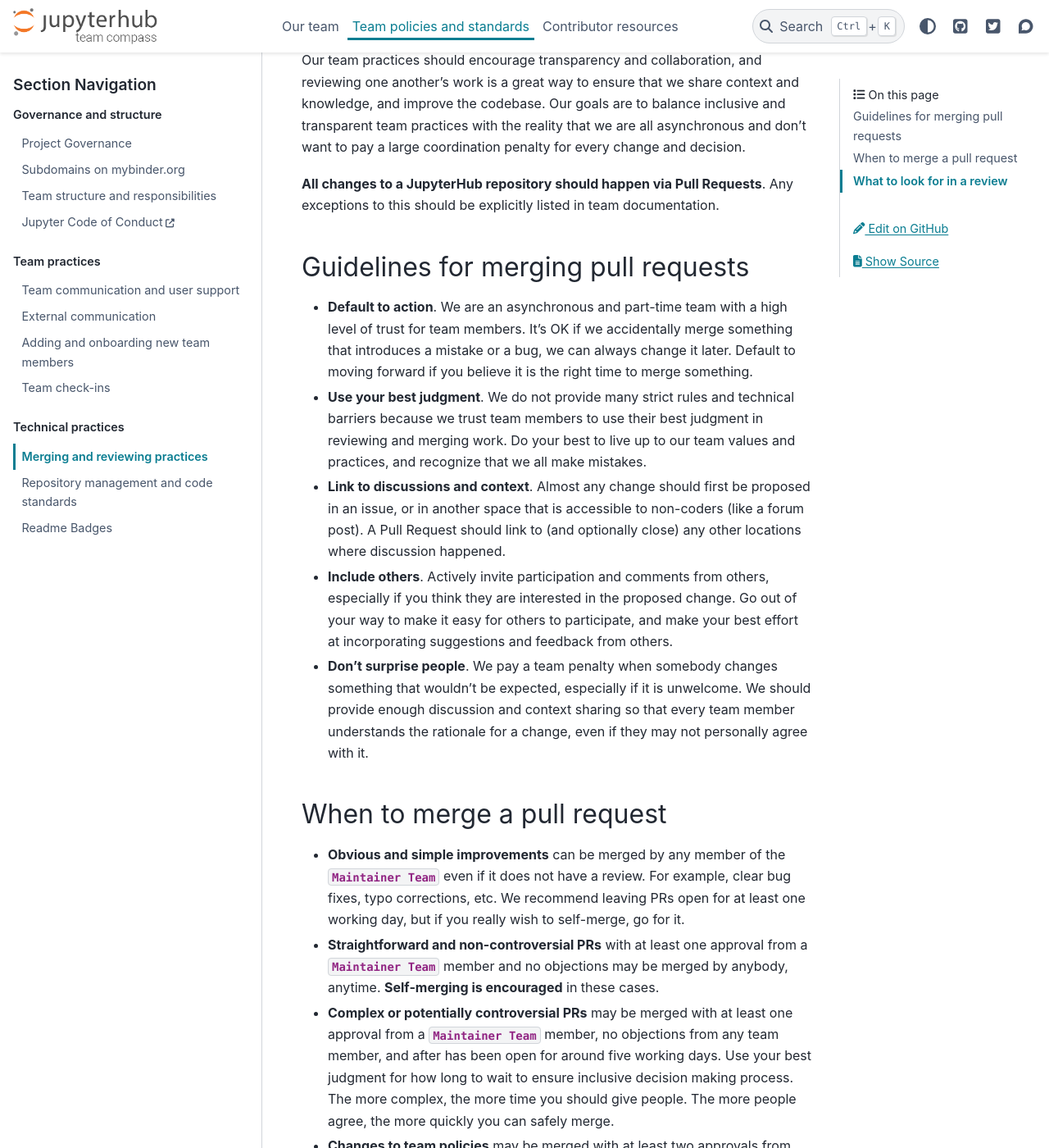
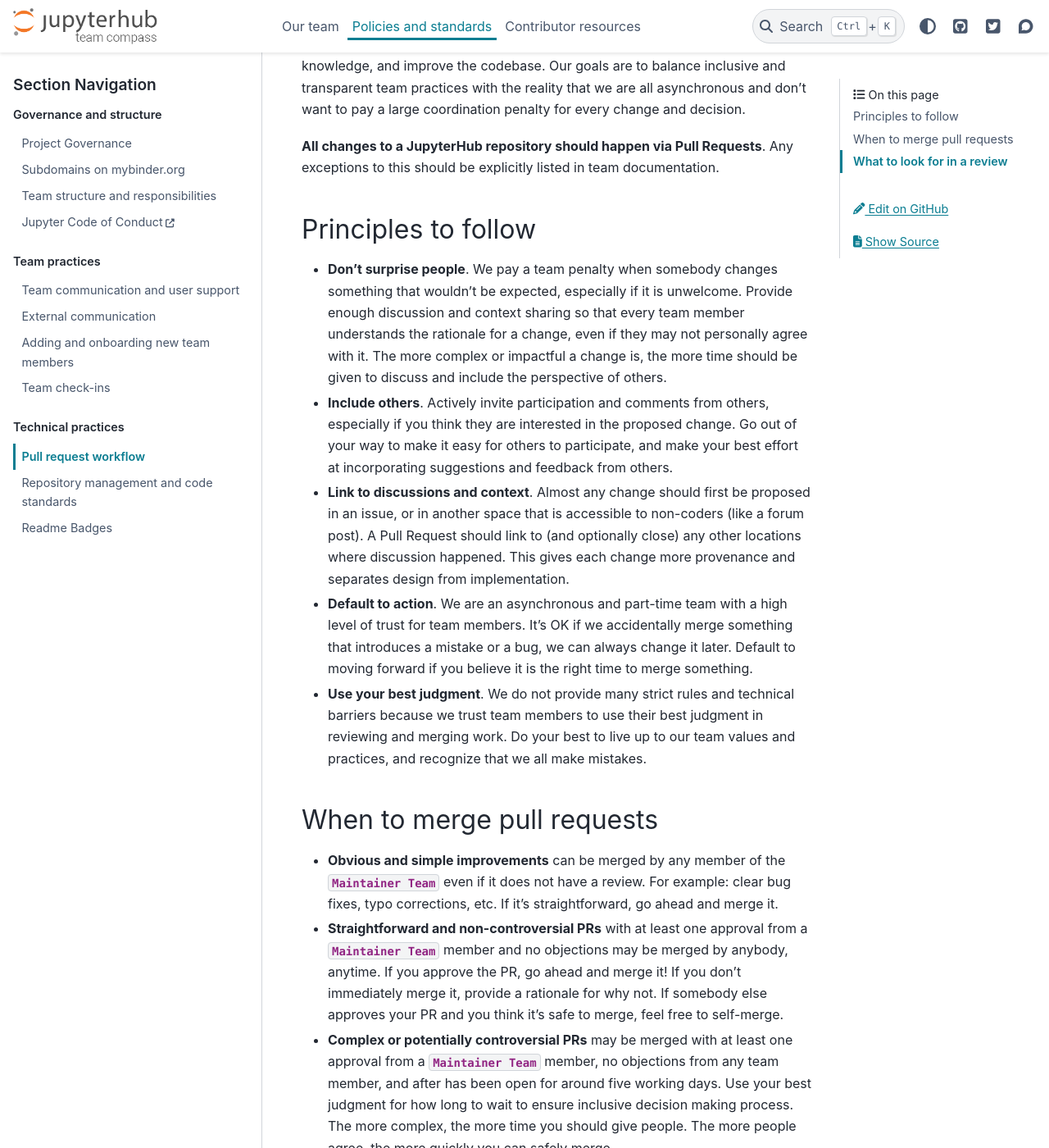
Before and after one commit to jupyterhub/team-compass, a Sphinx documentation site: the page built from docs/practices/pull_requests.md, in a window 1280 px wide and 1400 px high, scrolled down 195 px. Shown: the whole window at 82% size. Built offline with Sphinx 7.4.7 and the PyData theme 0.15.4, drawn with Linux system fonts in a browser that asks for light colours; the version number could not be read and is left out; some of the changed text lies outside the part shown.

Commit message:
Addressing comments

````diff
--- a/docs/index-team_policies.md
+++ b/docs/index-team_policies.md
@@ -1,4 +1,4 @@
-# Team policies and standards
+# Policies and standards
 
 **Governance and structure** defines our decision-making policies, how we organize ourselves, and the practices that we commit to following.
 
@@ -29,7 +29,7 @@
 ```{toctree}
 :caption: Technical practices
 
-practices/merging
+practices/pull_requests
 practices/repository-code-standards
 practices/readme-badges
 ```
--- a/docs/practices/merging.md
+++ b/docs/practices/pull_requests.md
@@ -1,4 +1,4 @@
-# Merging and reviewing practices
+# Pull request workflow
 
 Our team practices should encourage transparency and collaboration, and reviewing one another's work is a great way to ensure that we share context and knowledge, and improve the codebase.
 Our goals are to balance inclusive and transparent team practices with the reality that we are all asynchronous and don't want to pay a large coordination penalty for every change and decision.
@@ -6,32 +6,36 @@
 **All changes to a JupyterHub repository should happen via Pull Requests**.
 Any exceptions to this should be explicitly listed in team documentation.
 
-## Guidelines for merging pull requests
+## Principles to follow
 
+- **Don't surprise people**. We pay a team penalty when somebody changes something that wouldn't be expected, especially if it is unwelcome.
+  Provide enough discussion and context sharing so that every team member understands the rationale for a change, even if they may not personally agree with it.
+  The more complex or impactful a change is, the more time should be given to discuss and include the perspective of others.
+- **Include others**. Actively invite participation and comments from others, especially if you think they are interested in the proposed change.
+  Go out of your way to make it easy for others to participate, and make your best effort at incorporating suggestions and feedback from others.
+- **Link to discussions and context**. Almost any change should first be proposed in an issue, or in another space that is accessible to non-coders (like a forum post).
+  A Pull Request should link to (and optionally close) any other locations where discussion happened.
+  This gives each change more provenance and separates design from implementation.
 - **Default to action**. We are an asynchronous and part-time team with a high level of trust for team members.
   It's OK if we accidentally merge something that introduces a mistake or a bug, we can always change it later.
   Default to moving forward if you believe it is the right time to merge something.
 - **Use your best judgment**. We do not provide many strict rules and technical barriers because we trust team members to use their best judgment in reviewing and merging work.
   Do your best to live up to our team values and practices, and recognize that we all make mistakes.
-- **Link to discussions and context**. Almost any change should first be proposed in an issue, or in another space that is accessible to non-coders (like a forum post).
-  A Pull Request should link to (and optionally close) any other locations where discussion happened.
-- **Include others**. Actively invite participation and comments from others, especially if you think they are interested in the proposed change.
-  Go out of your way to make it easy for others to participate, and make your best effort at incorporating suggestions and feedback from others.
-- **Don't surprise people**. We pay a team penalty when somebody changes something that wouldn't be expected, especially if it is unwelcome.
-  We should provide enough discussion and context sharing so that every team member understands the rationale for a change, even if they may not personally agree with it.
 
-## When to merge a pull request
+## When to merge pull requests
 
 - **Obvious and simple improvements** can be merged by any member of the {team}`Maintainer Team` even if it does not have a review.
-  For example, clear bug fixes, typo corrections, etc.
-  We recommend leaving PRs open for at least one working day, but if you really wish to self-merge, go for it.
+  For example: clear bug fixes, typo corrections, etc.
+  If it's straightforward, go ahead and merge it.
 - **Straightforward and non-controversial PRs** with at least one approval from a {team}`Maintainer Team` member and no objections may be merged by anybody, anytime.
-  **Self-merging is encouraged** in these cases.
+  If you approve the PR, go ahead and merge it!
+  If you don't immediately merge it, provide a rationale for why not.
+  If somebody else approves your PR and you think it's safe to merge, feel free to self-merge.
 - **Complex or potentially controversial PRs** may be merged with at least one approval from a {team}`Maintainer Team` member, no objections from any team member, and after has been open for around five working days.
   Use your best judgment for how long to wait to ensure inclusive decision making process.
   The more complex, the more time you should give people.
   The more people agree, the more quickly you can safely merge.
-- **Changes to team policies** may be merged with at least two approvals from {team}`Steering Council` members`, no objections from any team member, and has been open for around five working days (follow the same guidelines as the guideline above).
+- **Changes to team policies** may be merged with at least two approvals from {team}`Steering Council` members`, no objections from any team member, and has been open for around five working days (follow the same guidelines as above).
 - **Proposals without consensus** may be merged if the {team}`Steering Council` has majority agreement to merge, and if there have been at least five working days to discuss.
 
 ## What to look for in a review
@@ -64,9 +68,6 @@
   pinging people that you think might be interested in a question, and
   give it a few extra days before merging if you think a topic will be
   complex enough to warrant discussion.
-- **Don't be afraid to merge!** We know this is a bit counter-intuitive
-  given what we just said, but don't be afraid to merge new code. If you
-  think a change is really complex or potentially controversial, give it
-  some time, but for most changes it is fine to just go ahead and merge.
-  Again, we trust your judgment, and we don't want these guidelines to become
-  a burden that slows down development.
+
+That said, **don't be afraid to merge!** If you think a change is really complex or potentially controversial, give it some time, but for most changes it is fine to just go ahead and merge.
+Again, we trust your judgment, and we don't want these guidelines to become a burden that slows down development.
````
